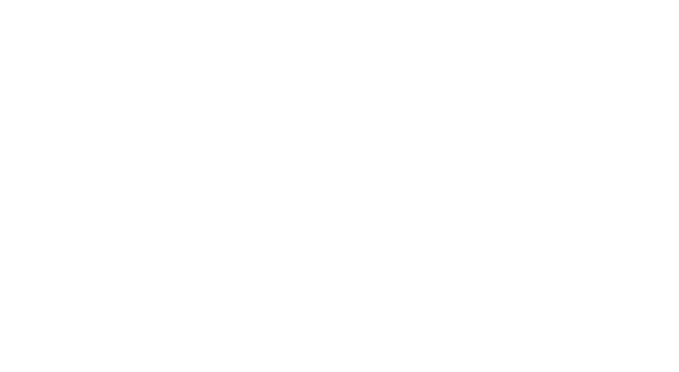
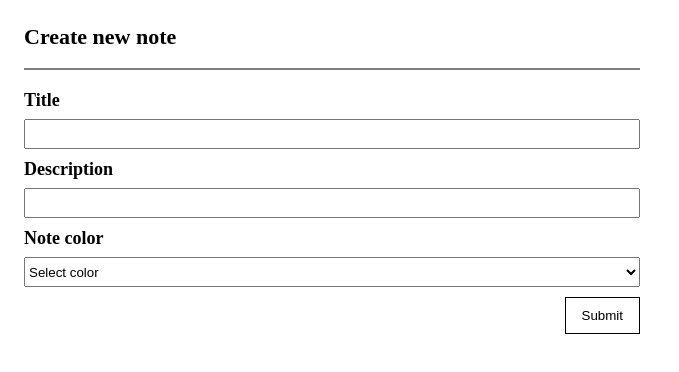
Before and after one commit to Nimavein/notes, a React (Create React App) app: page / in a window 1280 px wide. Shown: the top 372 px of the page, without its empty margins (0-679 px from the left). Built offline with nearby package versions, Linux system fonts and the light colour scheme.

Commit message:
create new note form

```diff
--- a/src/App.jsx
+++ b/src/App.jsx
@@ -1,5 +1,13 @@
+import { useState } from "react";
+import NoteForm from "./components/noteForm/NoteForm";
+
 const App = () => {
-  return <></>;
+  const [selectedColor, setSelectedColor] = useState("");
+  return (
+    <>
+      <NoteForm setSelectedColor={setSelectedColor} />
+    </>
+  );
 };
 
 export default App;
--- /dev/null
+++ b/src/components/noteForm/NoteForm.styles.js
@@ -0,0 +1,56 @@
+import styled from "styled-components";
+
+export const CreateNoteSectionWrapper = styled.section`
+  width: 50%;
+`;
+
+export const CreateNoteText = styled.p`
+  font-weight: 600;
+  font-size: 22px;
+  margin-bottom: 18px;
+`;
+
+export const Divider = styled.hr`
+  border: 1px solid gray;
+  width: 100%;
+  height: 1px;
+  margin-bottom: 20px;
+`;
+
+export const StyledNoteForm = styled.form`
+  display: flex;
+  flex-direction: column;
+`;
+
+export const FormEntry = styled.div`
+  display: flex;
+  flex-direction: column;
+  margin-bottom: 10px;
+`;
+export const NoteFormLabel = styled.label`
+  font-weight: 600;
+  font-size: 18px;
+`;
+export const NoteFormInput = styled.input`
+  margin-top: 8px;
+  height: 30px;
+  text-indent: 8px;
+`;
+export const NoteFormSelect = styled.select`
+  margin-top: 8px;
+  height: 30px;
+`;
+export const NoteFormOption = styled.option``;
+export const NoteFormSubmitButton = styled.button`
+  padding: 10px 16px;
+  margin-left: auto;
+  border: black 1px solid;
+  background: none;
+  cursor: pointer;
+  transition: all ease-in-out 0.3s;
+
+  &:hover {
+    background: black;
+    color: white;
+  }
+`;
--- a/src/components/noteForm/noteForm.jsx
+++ b/src/components/noteForm/noteForm.jsx
@@ -0,0 +1,73 @@
+import React from "react";
+import {
+  StyledNoteForm,
+  NoteFormInput,
+  NoteFormLabel,
+  NoteFormSubmitButton,
+  NoteFormOption,
+  NoteFormSelect,
+  FormEntry,
+  CreateNoteText,
+  Divider,
+  CreateNoteSectionWrapper,
+} from "./NoteForm.styles";
+import { useForm } from "react-hook-form";
+
+const NoteForm = ({ setSelectedColor }) => {
+  const { register, handleSubmit, reset } = useForm();
+
+  const colorsToSelect = [
+    { name: "Bisque", code: "#FFE4C4" },
+    { name: "Brown", code: "#A52A2A" },
+    { name: "Cadet Blue", code: "#5F9EA0" },
+    { name: "Coral", code: "#FF7F50" },
+    { name: "Crimson", code: "#DC143C" },
+    { name: "Dark Blue", code: "#00008B" },
+    { name: "Dark Magenta", code: "#8B008B" },
+    { name: "Gold", code: "#FF8C00" },
+    { name: "Dark Sea Green", code: "#8FBC8F" },
+  ];
+
+  const onSubmit = (data) => {
+    setSelectedColor(data.color);
+    console.log(data);
+    reset();
+  };
+
+  return (
+    <CreateNoteSectionWrapper>
+      <CreateNoteText>Create new note</CreateNoteText>
+      <Divider />
+      <StyledNoteForm onSubmit={handleSubmit(onSubmit)}>
+        <FormEntry>
+          <NoteFormLabel>Title</NoteFormLabel>
+          <NoteFormInput {...register("title")} name="title" required />
+        </FormEntry>
+        <FormEntry>
+          <NoteFormLabel>Description</NoteFormLabel>
+          <NoteFormInput
+            {...register("description")}
+            name="description"
+            required
+          />
+        </FormEntry>
+        <FormEntry>
+          <NoteFormLabel>Note color</NoteFormLabel>
+          <NoteFormSelect {...register("color")} name="color" required>
+            <NoteFormOption>Select color</NoteFormOption>
+            {colorsToSelect.map((color) => {
+              return (
+                <NoteFormOption value={color.code} key={color.name}>
+                  {color.name}
+                </NoteFormOption>
+              );
+            })}
+          </NoteFormSelect>
+        </FormEntry>
+        <NoteFormSubmitButton>Submit</NoteFormSubmitButton>
+      </StyledNoteForm>
+    </CreateNoteSectionWrapper>
+  );
+};
+
+export default NoteForm;
--- a/src/index.jsx
+++ b/src/index.jsx
@@ -1,9 +1,11 @@
 import React from "react";
 import ReactDOM from "react-dom";
 import App from "./App";
+import GlobalStyle from "./styles/globalStyles";
 
 ReactDOM.render(
   <React.StrictMode>
+    <GlobalStyle />
     <App />
   </React.StrictMode>,
   document.getElementById("root")
--- a/src/styles/globalStyles.js
+++ b/src/styles/globalStyles.js
@@ -0,0 +1,21 @@
+import { createGlobalStyle } from "styled-components";
+
+const GlobalStyle = createGlobalStyle`
+   html {
+    min-height: 100%;
+  }
+
+  body {
+    min-height: 100%;
+    padding: 24px;
+  }
+
+  * {
+    -webkit-font-smoothing: antialiased;
+    box-sizing: border-box;
+    margin: 0;
+    padding: 0;
+  }
+`;
+
+export default GlobalStyle;
```
Also changed, not shown: src/components/noteForm/noteForm.js (deleted).
